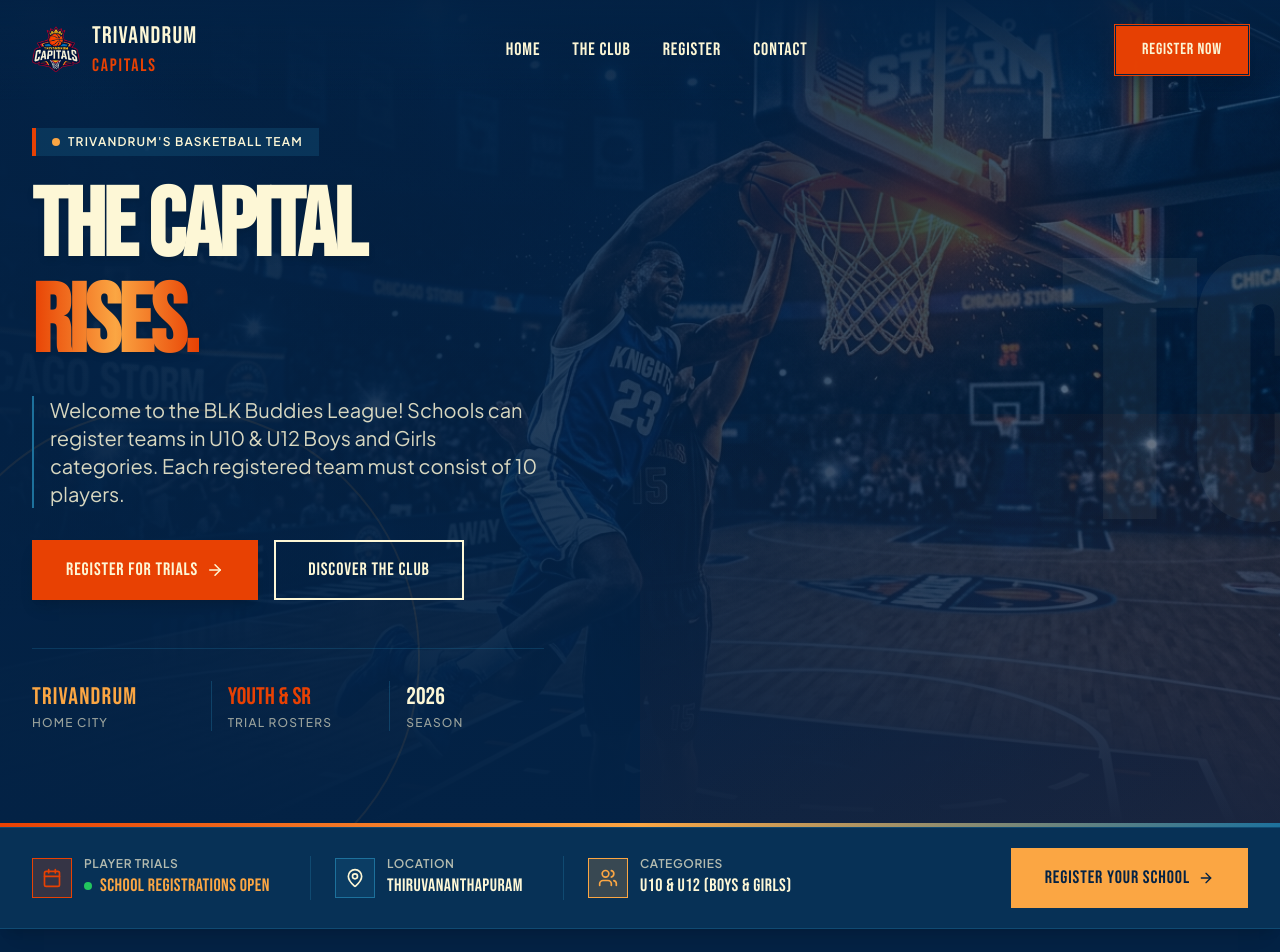
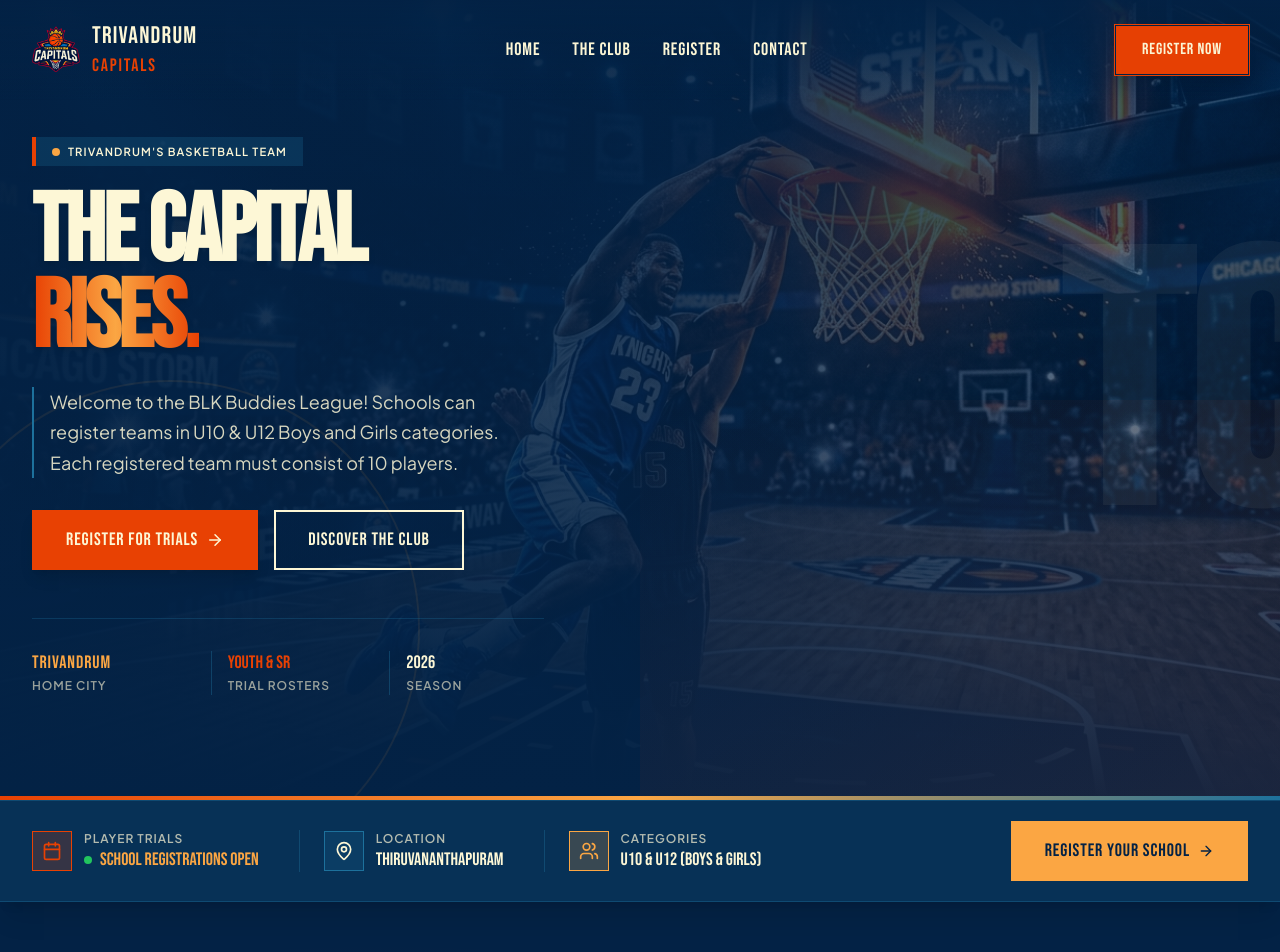
Before and after one commit to highphaus/TrivandrumCapitals, a Next.js app: page / in a window 1280 px wide. Shown: the top 952 px of the page. Built offline with nearby package versions, Linux system fonts and the light colour scheme.

Commit message:
fix: BLK BUDDIES LEAGUE heading stays on one line with fluid clamp font size + fluid typography system

```diff
--- a/src/app/globals.css
+++ b/src/app/globals.css
@@ -2,8 +2,22 @@
 @tailwind components;
 @tailwind utilities;
 
-/* ─── Brand Color Tokens ─────────────────────────────────────────────────── */
+/* ─── Fluid Typography Scale (clamp: min, preferred, max) ───────────────── */
 :root {
+  /* Headings */
+  --text-hero:    clamp(2rem,    8vw,  6rem);   /* Hero h1        */
+  --text-h1:      clamp(1.75rem, 6vw,  4.5rem); /* Section title  */
+  --text-h2:      clamp(1.5rem,  4vw,  3rem);   /* Sub-heading    */
+  --text-h3:      clamp(1.25rem, 3vw,  2rem);   /* Card heading   */
+  --text-h4:      clamp(1.1rem,  2vw,  1.5rem); /* Label heading  */
+
+  /* Body */
+  --text-lg:      clamp(1rem,    1.5vw, 1.25rem);
+  --text-base:    clamp(0.875rem,1.2vw, 1rem);
+  --text-sm:      clamp(0.8rem,  1vw,  0.9rem);
+  --text-xs:      clamp(0.7rem,  0.8vw, 0.8rem);
+
+  /* Brand Colors */
   --color-dark:   #032245;
   --color-blue:   #1D719C;
   --color-orange: #E84103;
@@ -138,3 +152,42 @@
 ::-webkit-scrollbar-track { background: #010e1e; }
 ::-webkit-scrollbar-thumb { background: #032245; border-radius: 0; }
 ::-webkit-scrollbar-thumb:hover { background: #E84103; }
+
+/* ─── Fluid Typography Utilities ─────────────────────────────────────────── */
+/* Use these classes directly on elements instead of fixed text-* sizes */
+
+.fluid-hero  { font-size: var(--text-hero);  line-height: 0.9; }
+.fluid-h1    { font-size: var(--text-h1);    line-height: 1.0; }
+.fluid-h2    { font-size: var(--text-h2);    line-height: 1.05; }
+.fluid-h3    { font-size: var(--text-h3);    line-height: 1.1; }
+.fluid-h4    { font-size: var(--text-h4);    line-height: 1.2; }
+.fluid-lg    { font-size: var(--text-lg);    line-height: 1.6; }
+.fluid-base  { font-size: var(--text-base);  line-height: 1.65; }
+.fluid-sm    { font-size: var(--text-sm);    line-height: 1.6; }
+.fluid-xs    { font-size: var(--text-xs);    line-height: 1.5; }
+
+/* ─── Status Bar Label ───────────────────────────────────────────────────── */
+.status-label {
+  font-size: clamp(0.65rem, 1.5vw, 0.75rem);
+  text-transform: uppercase;
+  letter-spacing: 0.08em;
+  font-weight: 600;
+}
+
+.status-value {
+  font-size: clamp(0.85rem, 2.5vw, 1.125rem);
+  line-height: 1.3;
+}
+
+/* ─── Section number accent ─────────────────────────────────────────────── */
+.section-number {
+  font-size: clamp(1.75rem, 5vw, 2.5rem);
+  font-family: var(--font-bebas), sans-serif;
+  line-height: 1;
+}
+
+/* ─── Mobile-first readable paragraph ───────────────────────────────────── */
+.prose-fluid {
+  font-size: clamp(0.875rem, 2vw, 1.125rem);
+  line-height: 1.7;
+}
--- a/src/components/Hero.tsx
+++ b/src/components/Hero.tsx
@@ -39,14 +39,13 @@
         <div className="max-w-xl sm:max-w-2xl lg:max-w-3xl">
 
           {/* Badge */}
-          <div className="inline-flex items-center gap-2 px-3 py-1 sm:px-4 sm:py-1.5 bg-brand-blue/25 border-l-4 border-brand-orange text-brand-cream text-[10px] sm:text-xs uppercase tracking-widest font-semibold mb-4 sm:mb-6">
+          <div className="inline-flex items-center gap-2 px-3 py-1 sm:px-4 sm:py-1.5 bg-brand-blue/25 border-l-4 border-brand-orange text-brand-cream uppercase tracking-widest font-semibold mb-4 sm:mb-6 fluid-xs">
             <span className="w-1.5 h-1.5 sm:w-2 sm:h-2 rounded-full bg-brand-yellow animate-pulse shrink-0" />
             <span className="truncate">{clubConfig.heroLabel}</span>
           </div>
 
           {/* Headline */}
-          <h1 className="font-display font-bold tracking-tight text-brand-cream uppercase drop-shadow-md leading-[0.9] mb-4 sm:mb-6
-            text-[2.5rem] xs:text-5xl sm:text-6xl md:text-7xl lg:text-8xl">
+          <h1 className="font-display font-bold tracking-tight text-brand-cream uppercase drop-shadow-md leading-[0.9] mb-4 sm:mb-6 fluid-hero">
             THE CAPITAL <br />
             <span className="text-transparent bg-clip-text bg-gradient-to-r from-brand-orange via-brand-yellow to-brand-orange">
               RISES.
@@ -54,7 +53,7 @@
           </h1>
 
           {/* Subtext */}
-          <p className="text-sm sm:text-base lg:text-xl text-brand-cream/85 font-normal leading-relaxed mb-6 sm:mb-8 border-l-2 border-brand-blue pl-3 sm:pl-4 max-w-lg">
+          <p className="prose-fluid text-brand-cream/85 font-normal mb-6 sm:mb-8 border-l-2 border-brand-blue pl-3 sm:pl-4 max-w-lg">
             {clubConfig.heroSubtext}
           </p>
 
@@ -72,16 +71,16 @@
           {/* Stats bar */}
           <div className="mt-8 sm:mt-12 pt-6 sm:pt-8 border-t border-brand-blue/30 grid grid-cols-3 gap-2 sm:gap-6 max-w-sm sm:max-w-lg">
             <div className="flex flex-col">
-              <span className="font-display text-sm sm:text-xl lg:text-2xl text-brand-yellow tracking-wider leading-tight">TRIVANDRUM</span>
-              <span className="text-[9px] sm:text-xs text-brand-cream/60 uppercase tracking-widest font-medium mt-0.5">Home City</span>
+              <span className="font-display text-brand-yellow tracking-wider leading-tight status-value">TRIVANDRUM</span>
+              <span className="text-brand-cream/60 uppercase font-medium mt-0.5 status-label">Home City</span>
             </div>
             <div className="flex flex-col border-l border-brand-blue/40 pl-2 sm:pl-4">
-              <span className="font-display text-sm sm:text-xl lg:text-2xl text-brand-orange leading-tight">YOUTH &amp; SR</span>
-              <span className="text-[9px] sm:text-xs text-brand-cream/60 uppercase tracking-widest font-medium mt-0.5">Trial Rosters</span>
+              <span className="font-display text-brand-orange leading-tight status-value">YOUTH &amp; SR</span>
+              <span className="text-brand-cream/60 uppercase font-medium mt-0.5 status-label">Trial Rosters</span>
             </div>
             <div className="flex flex-col border-l border-brand-blue/40 pl-2 sm:pl-4">
-              <span className="font-display text-sm sm:text-xl lg:text-2xl text-brand-cream leading-tight">2026</span>
-              <span className="text-[9px] sm:text-xs text-brand-cream/60 uppercase tracking-widest font-medium mt-0.5">Season</span>
+              <span className="font-display text-brand-cream leading-tight status-value">2026</span>
+              <span className="text-brand-cream/60 uppercase font-medium mt-0.5 status-label">Season</span>
             </div>
           </div>
         </div>
--- a/src/components/TrialRegistrationForm.tsx
+++ b/src/components/TrialRegistrationForm.tsx
@@ -460,7 +460,8 @@
           </div>
 
           <div className="space-y-3">
-            <h2 className="font-display text-3xl sm:text-5xl lg:text-6xl text-brand-cream font-bold uppercase tracking-tight leading-none">
+            <h2 className="font-display text-brand-cream font-bold uppercase tracking-tight leading-none whitespace-nowrap overflow-hidden text-ellipsis"
+              style={{ fontSize: "clamp(1.1rem, 4.5vw, 3.75rem)" }}>
               BLK BUDDIES LEAGUE – <span className="text-brand-orange">TRIVANDRUM</span>
             </h2>
             <p className="text-brand-yellow font-display text-lg sm:text-2xl uppercase tracking-wide">
--- a/src/components/TrialStatusBar.tsx
+++ b/src/components/TrialStatusBar.tsx
@@ -23,8 +23,8 @@
               <Calendar size={20} />
             </div>
             <div>
-              <div className="text-[11px] uppercase tracking-widest text-brand-cream/60 font-semibold">Player Trials</div>
-              <div className="font-display text-base tracking-wide text-brand-yellow flex items-center gap-2 mt-0.5">
+              <div className="status-label text-brand-cream/60">Player Trials</div>
+              <div className="font-display status-value text-brand-yellow flex items-center gap-2 mt-0.5">
                 <span className="w-2 h-2 rounded-full bg-green-500 animate-ping inline-block shrink-0" />
                 {trialStatus.statusText}
               </div>
@@ -37,8 +37,8 @@
               <MapPin size={20} />
             </div>
             <div>
-              <div className="text-[11px] uppercase tracking-widest text-brand-cream/60 font-semibold">Location</div>
-              <div className="font-display text-base tracking-wide text-brand-cream mt-0.5">{trialStatus.location}</div>
+              <div className="status-label text-brand-cream/60">Location</div>
+              <div className="font-display status-value text-brand-cream mt-0.5">{trialStatus.location}</div>
             </div>
           </div>
 
@@ -48,8 +48,8 @@
               <Users size={20} />
             </div>
             <div>
-              <div className="text-[11px] uppercase tracking-widest text-brand-cream/60 font-semibold">Categories</div>
-              <div className="font-display text-base tracking-wide text-brand-cream mt-0.5">{trialStatus.categories}</div>
+              <div className="status-label text-brand-cream/60">Categories</div>
+              <div className="font-display status-value text-brand-cream mt-0.5">{trialStatus.categories}</div>
             </div>
           </div>
 
@@ -77,8 +77,8 @@
                 <Calendar size={20} />
               </div>
               <div>
-                <div className="text-xs uppercase tracking-wider text-brand-cream/70 font-semibold">Player Trials</div>
-                <div className="font-display text-lg tracking-wide text-brand-yellow flex items-center gap-2">
+                <div className="status-label text-brand-cream/70">Player Trials</div>
+                <div className="font-display status-value text-brand-yellow flex items-center gap-2">
                   <span className="w-2 h-2 rounded-full bg-green-500 animate-ping inline-block shrink-0" />
                   {trialStatus.statusText}
                 </div>
@@ -91,8 +91,8 @@
                 <MapPin size={20} />
               </div>
               <div>
-                <div className="text-xs uppercase tracking-wider text-brand-cream/70 font-semibold">Location</div>
-                <div className="font-display text-lg tracking-wide text-brand-cream">{trialStatus.location}</div>
+                <div className="status-label text-brand-cream/70">Location</div>
+                <div className="font-display status-value text-brand-cream">{trialStatus.location}</div>
               </div>
             </div>
 
@@ -102,8 +102,8 @@
                 <Users size={20} />
               </div>
               <div>
-                <div className="text-xs uppercase tracking-wider text-brand-cream/70 font-semibold">Categories</div>
-                <div className="font-display text-lg tracking-wide text-brand-cream">{trialStatus.categories}</div>
+                <div className="status-label text-brand-cream/70">Categories</div>
+                <div className="font-display status-value text-brand-cream">{trialStatus.categories}</div>
               </div>
             </div>
           </div>
```
